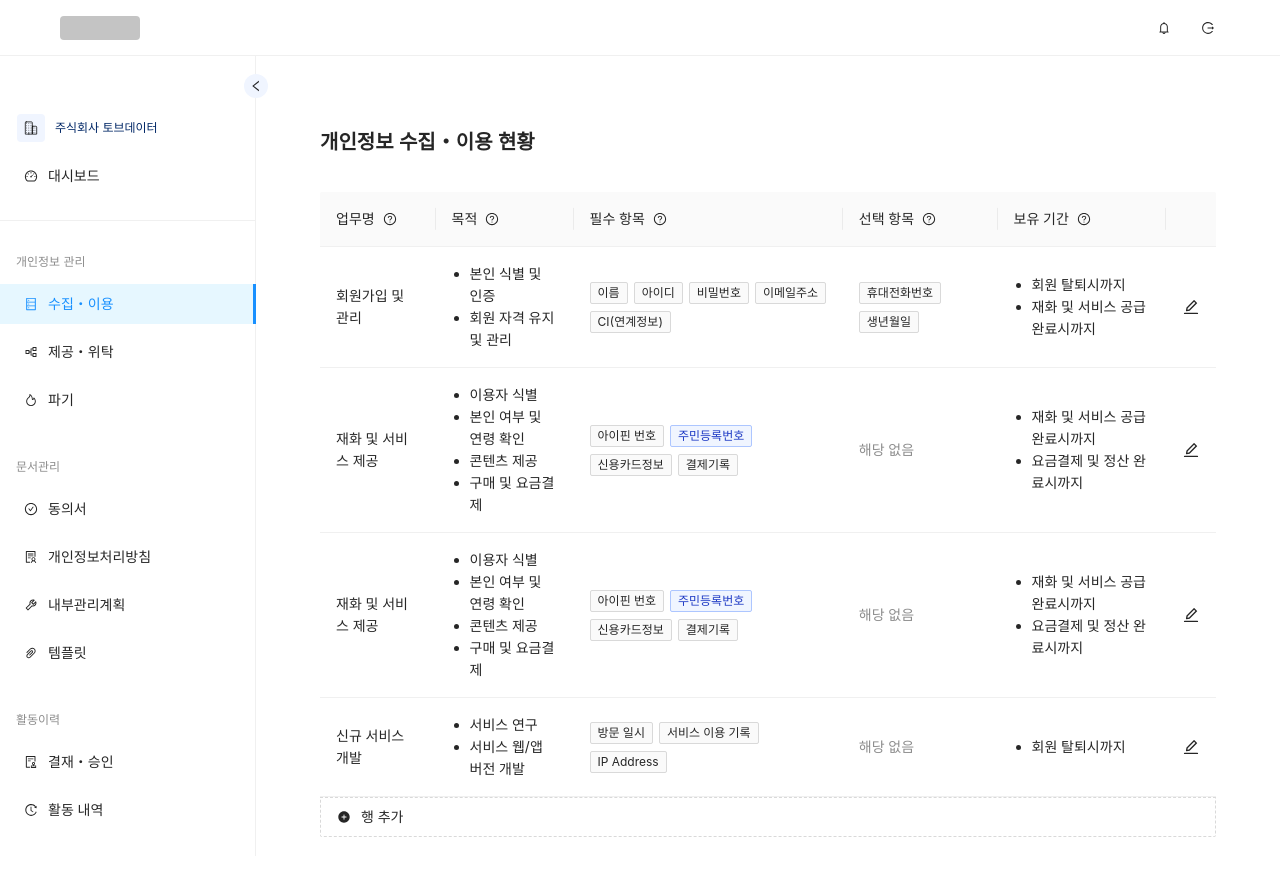
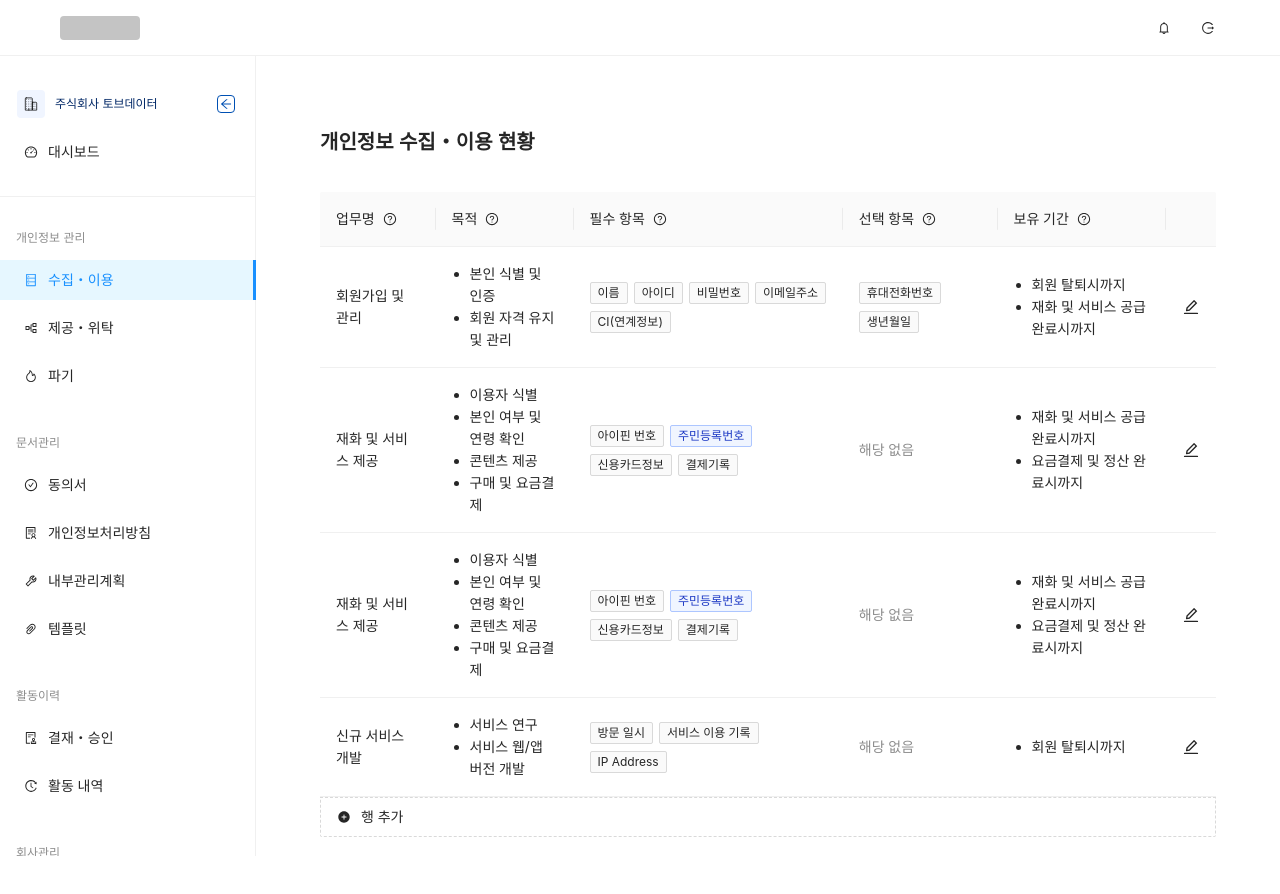
Before and after one commit to tovdata/dpot-front, a Next.js app: page /pim/cu in a window 1280 px wide. Shown: the top 894 px of the page. Built offline with nearby package versions, Linux system fonts and the light colour scheme.

Commit message:
2022.04.08. - Modify a component for side menu (change ui)

```diff
--- a/components/common/RenewerTable.tsx
+++ b/components/common/RenewerTable.tsx
@@ -70,19 +70,6 @@ const StyledTableTitle = styled.h2`
   font-weight: 600;
   line-height: ${LH_HXXS};
 `;
-// Styled element (TableTool)
-const StyledTableTool = styled.div`
-  align-items: center;
-  display: flex;
-  justify-content: end;
-  .ant-btn {
-    cursor: pointer;
-    margin-left: 1rem;
-  }
-  .ant-btn:first-child {
-    margin-left: 0;
-  }
-`;
 // Styled element (TableHeader)
 const StyledTableHeader = styled.div`
   align-items: center;
@@ -146,13 +133,16 @@ interface TableProps {
   pagination?: boolean;
   headers: TableHeadersData;
 }
+/** [Interface] Properties for table form */
 interface TableFormProps extends TableProps {
   title: string;
 }
+/** [Interface] Properties for table header */
 interface TableHeaderProps {
   description?: string;
   name: string;
 }
+/** [Interface] Properties for table footer contain add button */
 interface TableFooterContainAddButtonProps {
   onClick: () => void;
 }
--- a/components/common/SideMenu.tsx
+++ b/components/common/SideMenu.tsx
@@ -3,7 +3,7 @@ import styled, { css } from 'styled-components'
 // Component
 import { Divider, Menu } from 'antd';
 // Icon
-import { AiOutlineLeft } from 'react-icons/ai';
+import { AiOutlineArrowLeft } from 'react-icons/ai';
 import { IoBusinessOutline } from 'react-icons/io5';
 import { AiOutlineAudit, AiOutlineCheckCircle, AiOutlineDatabase, AiOutlineDashboard, AiOutlineFire, AiOutlineHistory, AiOutlinePaperClip, AiOutlinePartition, AiOutlineSolution, AiOutlineTool } from 'react-icons/ai';
 import { AiOutlineApartment, AiOutlineTeam } from 'react-icons/ai';
@@ -39,19 +39,24 @@ const StyledSideMenu = styled.div<MenuOpenStatus>`
 // Styled component (sideMenuToggle)
 const StyledSideMenuToggle = styled.div<MenuOpenStatus>`
   align-items: center;
-  background-color: #f0f5ff;
-  border-radius: 50%;
+  background-color: #ffffff;
+  border: 1px solid #0050B3;
+  border-radius: 0.25rem;
+  color: #0050B3;
   cursor: pointer;
   display: flex;
   justify-content: center;
-  height: 1.5rem;
+  height: 1.125rem;
   position: absolute;
-  right: -0.75rem;
-  transition: transform 0.42s;
-  top: 1.125rem;
-  width: 1.5rem;
+  right: 1.25rem;
+  transition: transform 0.42s, background-color 0.29s, color: 0.29s;;
+  top: 11px;
+  width: 1.125rem;
   z-index: 11;
   ${(props: any) => !props.open && css`
+    background-color: #0050B3;
+    color: #ffffff;
+    right: 30px;
     svg {
       transform: rotate(180deg);
     }
@@ -62,7 +67,7 @@ const StyledSideMenuProfile = styled.li`
   align-items: center;
   cursor: default;
   display: flex;
-  height: 40px;
+  height: 2.5rem;
   margin: 4px 0 8px 0;
   overflow: hidden;
   padding-left: 17px;
@@ -79,16 +84,17 @@ const StyledSideMenuProfileIcon = styled.span<MenuOpenStatus>`
   height: 1.75rem;
   justify-content: center;
   padding: 7px;
-  transition: margin 0.4s, padding 0.4s;
+  transition: margin 0.4s, opacity 0.28s, padding 0.4s;
   user-select: none;
   ${(props: any) => !props.open && css`
     margin-left: 9px;
     margin-right: 48px;
+    opacity: 0;
     transition-delay: 0.12s;
   `}
 `;
 // Styled component (sideMenuProfileContent)
-const StyledSideMenuProfileContent = styled.div`
+const StyledSideMenuProfileContent = styled.div<MenuOpenStatus>`
   color: #002766;
   display: block;
   flex: 1;
@@ -96,7 +102,11 @@ const StyledSideMenuProfileContent = styled.div`
   line-height: 1.5715;
   margin-left: 10px;
   overflow: hidden;
+  transition: opacity 0.19s;
   white-space:nowrap;
+  ${(props: any) => !props.open && css`
+    opacity: 0;
+  `}
 `;
 
 /** [Interface] Menu open status */
@@ -121,16 +131,16 @@ const SideMenu = ({open, onOpen}: SideMenuProps): JSX.Element => {
   // Return an element
   return (
     <>
-      <StyledSideMenuToggle onClick={onOpen} open={open}>
-        <AiOutlineLeft />
-      </StyledSideMenuToggle>
       <StyledSideMenu open={open}>
-      <Menu defaultSelectedKeys={[path]} mode='inline' style={{ cursor: 'pointer', paddingTop: 48, userSelect: 'none', width: '100%' }}>
+      <Menu defaultSelectedKeys={[path]} mode='inline' style={{ cursor: 'pointer', paddingTop: 24, userSelect: 'none', width: '100%' }}>
         <StyledSideMenuProfile>
           <StyledSideMenuProfileIcon open={open}>
             <IoBusinessOutline />
           </StyledSideMenuProfileIcon>
-          <StyledSideMenuProfileContent>{'주식회사 토브데이터'}</StyledSideMenuProfileContent>
+          <StyledSideMenuProfileContent open={open}>{'주식회사 토브데이터'}</StyledSideMenuProfileContent>
+          <StyledSideMenuToggle onClick={onOpen} open={open}>
+            <AiOutlineArrowLeft />
+          </StyledSideMenuToggle>
         </StyledSideMenuProfile>
         <Menu.Item icon={<AiOutlineDashboard />} key='/'><Link href='/'>대시보드</Link></Menu.Item>
         <Divider />
```
